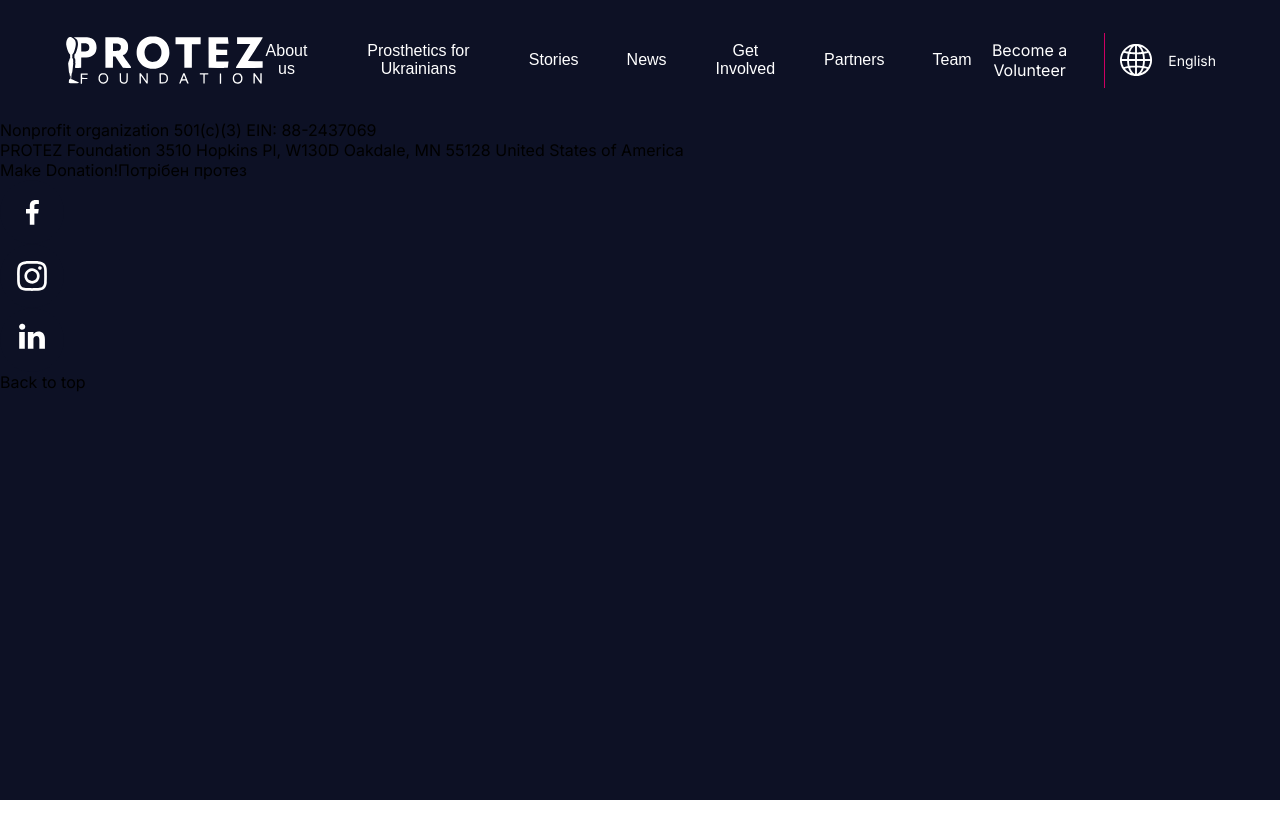
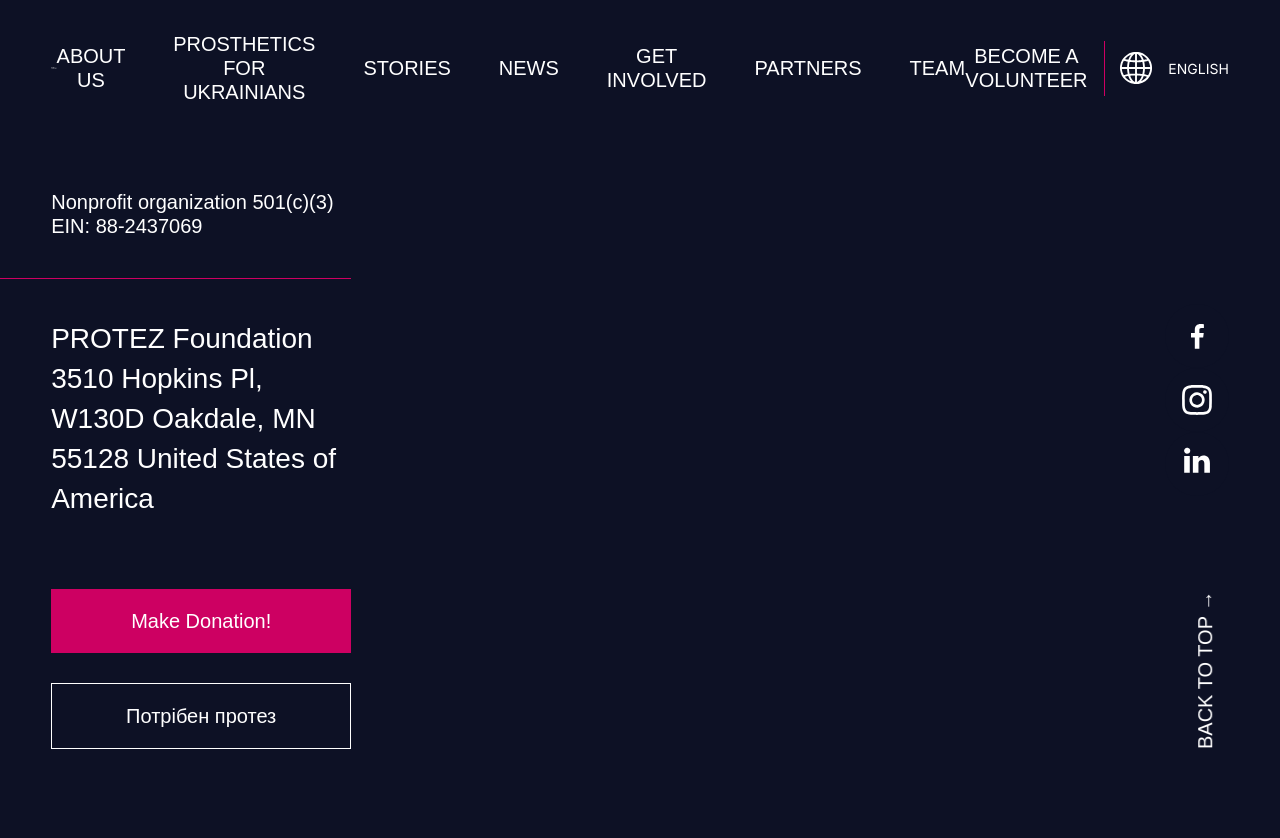
Before and after one commit to ditagroupinc/protez, a Next.js app: page /huy in a window 1280 px wide. Shown: the top 838 px of the page. Before the commit the page ends 800 px from the top, so only its background shows below. Built offline with nearby package versions, Linux system fonts and the light colour scheme.

Commit message:
added desktop header

```diff
--- a/app/globals.css
+++ b/app/globals.css
@@ -1,6 +1,6 @@
 @tailwind base;
 /* @tailwind components;  */
-@tailwind utilities;
+/* @tailwind utilities; */
 
 :root {
   --pink: #cd0062;
@@ -132,3 +132,11 @@ body {
     line-height: 28px;
   }
 }
+
+.squareButton {
+  width: 100%;
+  display: flex;
+  align-items: center;
+  justify-content: center;
+  padding: 1.25rem 0;
+}
--- a/app/huy/page.jsx
+++ b/app/huy/page.jsx
@@ -8,7 +8,11 @@ import { useContext, useState, createContext, useEffect } from "react";
 import Header from "@/sections/Header";
 
 const LanguageContext = createContext({ lang: "", changeLang: () => {} });
-const ScreenModeAndSizeContext = createContext({ width: null, height: null });
+const ScreenModeAndSizeContext = createContext({
+  width: null,
+  height: null,
+  mobile: false,
+});
 
 export default function Huy() {
   const [lang, setLang] = useState("eng");
@@ -27,6 +31,7 @@ export default function Huy() {
       setWindowSizes({
         width: windowWidth,
         height: windowHeight,
+        mobile: false,
       });
     };
     getSize();
@@ -35,9 +40,8 @@ export default function Huy() {
   return (
     <LanguageContext.Provider value={{ lang: lang, changeLang: setLang }}>
       <ScreenModeAndSizeContext.Provider value={windowSizes}>
-        <div style={{ backgroundColor: "var(--black)", height: "100vh" }}>
-          <Header />
-        </div>
+        <Header />
+        <div style={{ backgroundColor: "var(--black)", height: "500vh" }}></div>
       </ScreenModeAndSizeContext.Provider>
     </LanguageContext.Provider>
   );
--- a/app/page.jsx
+++ b/app/page.jsx
@@ -1,10 +1,52 @@
+"use client";
 import Image from "next/image";
+import "@/styles/fonts.css";
+import "@/styles/resetCSS.css";
+import { throttle } from "@/utils";
+import { useContext, useState, createContext, useEffect } from "react";
+
+import Header from "@/sections/Header";
 import "../styles/fonts.css";
 import "../styles/resetCSS.css";
 
+const LanguageContext = createContext({ lang: "", changeLang: () => {} });
+const ScreenModeAndSizeContext = createContext({
+  width: null,
+  height: null,
+  mobile: false,
+});
+
 export default function Home() {
+  const [lang, setLang] = useState("eng");
+  const [windowSizes, setWindowSizes] = useState({ width: null, height: null });
+  useEffect(() => {
+    const getSize = () => {
+      const win = window;
+      const doc = document;
+      const docElem = doc.documentElement;
+      const body = doc.getElementsByTagName("body")[0];
+      const windowWidth =
+        win.innerWidth || docElem.clientWidth || body.clientWidth;
+      const windowHeight =
+        win.innerHeight || docElem.clientHeight || body.clientHeight;
+
+      setWindowSizes({
+        width: windowWidth,
+        height: windowHeight,
+        mobile: false,
+      });
+    };
+    getSize();
+    window.addEventListener("resize", throttle(getSize, 150));
+  }, []);
   return (
-    <main className="flex min-h-screen flex-col items-center justify-between p-24">
+    <LanguageContext.Provider value={{ lang: lang, changeLang: setLang }}>
+      <ScreenModeAndSizeContext.Provider value={windowSizes}>
+        <Header />
+        <main
+          className="flex min-h-screen flex-col items-center justify-between p-24"
+          style={{ backgroundColor: "var(--black)", height: "500vh" }}
+        >
           <div className="z-10 w-full max-w-5xl items-center justify-between font-mono text-sm lg:flex">
             <p className="fixed left-0 top-0 flex w-full justify-center border-b border-gray-300 bg-gradient-to-b from-zinc-200 pb-6 pt-8 backdrop-blur-2xl dark:border-neutral-800 dark:bg-zinc-800/30 dark:from-inherit lg:static lg:w-auto  lg:rounded-xl lg:border lg:bg-gray-200 lg:p-4 lg:dark:bg-zinc-800/30">
               Get started by editing&nbsp;
@@ -106,10 +148,13 @@ export default function Home() {
                 </span>
               </h2>
               <p className={`m-0 max-w-[30ch] text-sm opacity-50`}>
-            Instantly deploy your Next.js site to a shareable URL with Vercel.
+                Instantly deploy your Next.js site to a shareable URL with
+                Vercel.
               </p>
             </a>
           </div>
         </main>
+      </ScreenModeAndSizeContext.Provider>
+    </LanguageContext.Provider>
   );
 }
--- a/sections/Header/header.module.css
+++ b/sections/Header/header.module.css
@@ -1,9 +1,16 @@
 .header {
+  position: fixed;
+  width: 100%;
+  left: 0;
+  top: 0;
   display: flex;
   align-items: center;
   justify-content: space-between;
   color: var(--white);
-  padding: 2rem 5%;
+  padding: 2rem 4vw;
+  & button {
+    text-transform: uppercase;
+  }
 }
 
 .headerNav {
@@ -37,8 +44,65 @@
   gap: 1rem;
 }
 
-.navRight {
+.navLeft {
+  color: var(--white);
+  position: fixed;
+  left: 4vw;
+  left: 0;
+  bottom: 4vw;
 }
 
-.navLeft {
+.adressContainer {
+  display: flex;
+  flex-direction: column;
+  gap: 2.5rem;
+  max-width: calc(300px + 4vw);
+  width: 100%;
+
+  & p {
+    padding-left: 4vw;
+    & span {
+      display: block;
+      line-height: 32px;
+    }
+  }
 }
+
+.buttonsContainer {
+  margin-top: 4.375rem;
+  padding-left: 4vw;
+  display: flex;
+  flex-direction: column;
+  gap: 1.875rem;
+}
+
+.pinkButton {
+  background-color: var(--pink);
+}
+
+.transparentButton {
+  background-color: transparent;
+  border: 1px solid var(--white);
+}
+
+.socialMediaLinks {
+  position: fixed;
+  display: flex;
+  flex-direction: column;
+  width: fit-content;
+  right: 4vw;
+  top: 50%;
+  transform: translateY(-50%);
+}
+
+.backToTopButton {
+  color: var(--white);
+  position: fixed;
+  right: 4vw;
+  bottom: 4vw;
+  transform: rotate(-90deg) translate(100%, -50%);
+  transform-origin: bottom right;
+  text-transform: uppercase;
+}
+
+/*  */
--- a/sections/Header/index.jsx
+++ b/sections/Header/index.jsx
@@ -1,7 +1,7 @@
-import Image from "next/image";
 import "./header.module.css";
 import { useContext } from "react";
 import { LanguageContext } from "../../contexts/LanguageContext";
+import { ScreenModeAndSizeContext } from "@/contexts/ScreenModeAndSizeContext";
 
 import { Divider } from "@/components/Divider";
 
@@ -42,15 +42,18 @@ const headerText = {
       eng: "Потрібен протез",
     },
     back2top: {
-      eng: "Back to top",
+      eng: "Back to top   →",
     },
     lang: {
       eng: "English",
     },
   },
   organizationData: {
+    nonProfitOrganization: {
+      eng: "Nonprofit organization 501(c)(3)",
+    },
     ein: {
-      eng: "Nonprofit organization 501(c)(3) EIN: 88-2437069",
+      eng: "EIN: 88-2437069",
     },
     adress: {
       eng: "PROTEZ Foundation 3510 Hopkins Pl, W130D Oakdale, MN 55128 United States of America",
@@ -146,6 +149,11 @@ const socialMediaLinks = [
 
 export default function Header() {
   const lang = useContext(LanguageContext);
+  const { width, length, mobile } = useContext(ScreenModeAndSizeContext);
+  const mobileDesktopClass = () => {
+    if (mobile) return "mobile";
+    return "desktop";
+  };
   const navLinks = Object.keys(headerText.navigation).map(
     (el) => headerText.navigation[el]
   );
@@ -156,40 +164,67 @@ export default function Header() {
         <nav className={style.headerNav}>
           <ul>
             {navLinks.map((link, index) => (
-              <li key={index} className="h6">
-                <button>{link.eng}</button>
+              <li key={index} className={"h6 " + mobileDesktopClass()}>
+                <button>{link[lang]}</button>
               </li>
             ))}
           </ul>
         </nav>
         <div className={style.headerActionLang}>
-          <button>{headerText.actionButtons.becomeAVolunteer.eng}</button>
+          <button className={"h6 " + mobileDesktopClass()}>
+            {headerText.actionButtons.becomeAVolunteer[lang]}
+          </button>
           <Divider vertical />
           <button className={style.changeLanguageButton}>
             <IconWorld />
 
-            {headerText.actionButtons.lang.eng}
+            {headerText.actionButtons.lang[lang]}
           </button>
         </div>
       </header>
-      <div className={style.navRight}>
-        <div>
-          <p>{headerText.organizationData.ein.eng}</p>
-          <p>{headerText.organizationData.adress.eng}</p>
+
+      <div className={style.navLeft}>
+        <div className={style.adressContainer}>
+          <p>
+            <span className={"h6 " + mobileDesktopClass()}>
+              {headerText.organizationData.nonProfitOrganization[lang]}
+            </span>
+            <span className={"h6 " + mobileDesktopClass()}>
+              {headerText.organizationData.ein[lang]}
+            </span>
+          </p>
+          <Divider />
+          <p className={"h5 " + mobileDesktopClass()}>
+            {headerText.organizationData.adress[lang]}
+          </p>
         </div>
-        <button>{headerText.actionButtons.makeDonation.eng}</button>
-        <button>{headerText.actionButtons.needAProtez.eng}</button>
+        <div className={style.buttonsContainer}>
+          <button
+            className={`squareButton h6 ${mobileDesktopClass()} ${
+              style.pinkButton
+            }`}
+          >
+            {headerText.actionButtons.makeDonation[lang]}
+          </button>
+          <button
+            className={`squareButton h6 ${mobileDesktopClass()} ${
+              style.transparentButton
+            }`}
+          >
+            {headerText.actionButtons.needAProtez[lang]}
+          </button>
         </div>
-      <div className={style.navLeft}>
-        <ul>
+      </div>
+      <ul className={style.socialMediaLinks}>
         {socialMediaLinks.map((link, index) => (
           <li key={index}>
             <a href={link.adress}>{link.icon()}</a>
           </li>
         ))}
       </ul>
-        <button>{headerText.actionButtons.back2top.eng}</button>
-      </div>
+      <button className={`${style.backToTopButton} h6 ${mobileDesktopClass()}`}>
+        {headerText.actionButtons.back2top[lang]}
+      </button>
     </>
   );
 }
```
Lines whose indentation alone changed are shown as unchanged.
